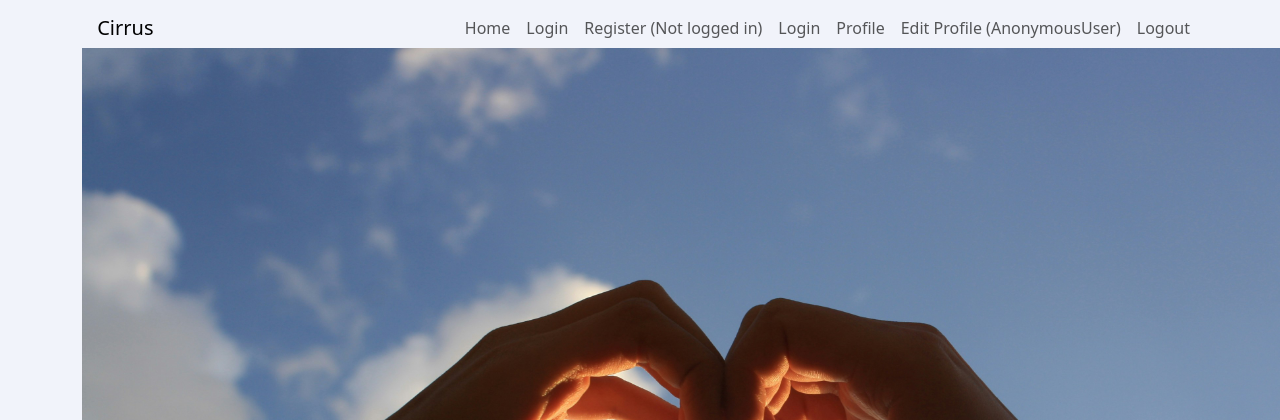
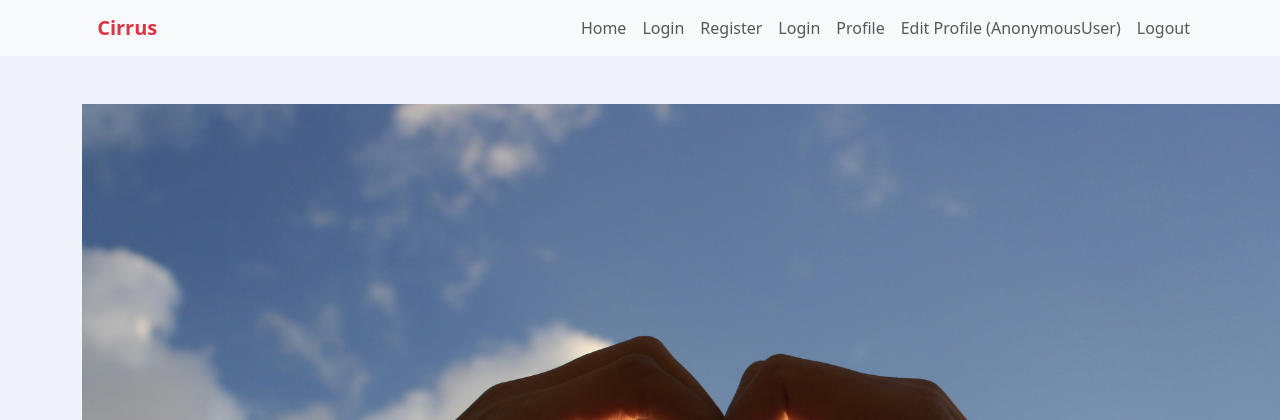
Before and after one commit to Loudotcom/love.exe, a Django app: page / in a window 1280 px wide; the page is wider, and only the part inside the window is pictured. Shown: the top 420 px of that part. Run offline with Django 5.2, Linux system fonts and the light colour scheme.

Commit message:
Update navbar

```diff
--- a/matching_project/templates/includes/navbar.html
+++ b/matching_project/templates/includes/navbar.html
@@ -1,15 +1,14 @@
-<nav class="navbar navbar-expand-lg fixed-top">
-    <div class="container mb-5">
+<nav class="navbar navbar-expand-lg navbar-light bg-light">
+    <div class="container">
         <!-- Ensure the user cannot access other pages once they register until they complete their profile -->
-        <a class="navbar-brand"
+        <a class="navbar-brand fw-bold text-danger"
             href="{% if request.path != '/matching/update-profile/' %}{% url 'home' %}{% else %}{% url 'update-profile'%}{% endif %}">
             <!-- Insert site logo here -->
             <!-- <img src="" width="30"
                 height="30" class="d-inline-block align-top" alt=""> -->
             &ensp; Cirrus
         </a>
-        <button class="navbar-toggler" type="button" data-bs-toggle="collapse" data-bs-target="#navbarNav"
-            aria-controls="navbarNav" aria-expanded="false" aria-label="Toggle navigation">
+        <button class="navbar-toggler" type="button" data-bs-toggle="collapse" data-bs-target="#navbarNav">
             <span class="navbar-toggler-icon"></span>
         </button>
 
@@ -49,7 +48,7 @@
                     <a class="nav-link" href="{% url 'login' %}">Login</a>
                 </li>
                 <li class="nav-item">
-                    <a class="nav-link" href="{% url 'register' %}">Register (Not logged in)</a>
+                    <a class="nav-link btn btn-danger" href="{% url 'register' %}">Register</a>
                 </li>
                 <li class="nav-item">
                     <a class="nav-link" href="{% url 'home' %}">Login</a>
```
